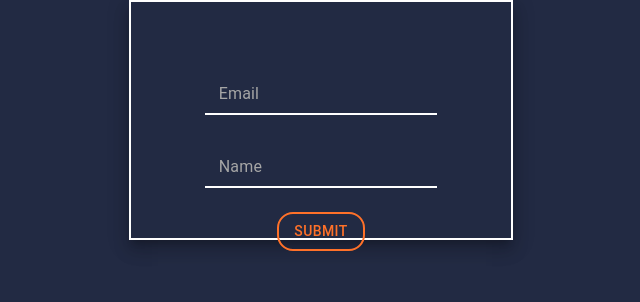
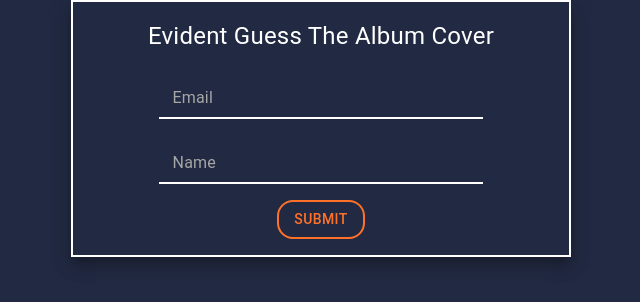
Before and after one commit to rodigb/evident-task, a React (Create React App) app: page / in a window 1280 px wide. Shown: the top 302 px of the page, without its empty margins (319-959 px from the left). Built offline with nearby package versions, Linux system fonts and the light colour scheme.

Commit message:
Adjusted example to allow email and name to be stored

```diff
--- a/src/components/Register.tsx
+++ b/src/components/Register.tsx
@@ -1,8 +1,15 @@
-import { Box, Button, Container, styled, TextField } from "@mui/material";
-import { useAppSelector, useAppDispatch } from "../hooks";
-import { incrementCount } from "./asyncActions";
+import {
+  Box,
+  Button,
+  Container,
+  styled,
+  TextField,
+  Typography,
+} from "@mui/material";
+import { useAppDispatch } from "../hooks";
+import { nameChange, emailChange } from "./asyncActions";
+import React from "react";
 
-function Register() {
 const CustomTextField = styled(TextField)({
   "& label": {
     color: "#A6A6A6",
@@ -38,31 +45,27 @@ function Register() {
   },
 });
 
-  const count = useAppSelector(
-    (state: { registerReducer: { value: number } }) =>
-      state.registerReducer.value
-  );
+function Register() {
+  const [name, setName] = React.useState("");
+  const [email, setEmail] = React.useState("");
+
   const dispatch = useAppDispatch();
 
-  function Counter() {
-    console.log("clicked");
-
-    dispatch(incrementCount());
-
-    console.log(count);
+  function Register() {
+    dispatch(nameChange(name));
+    dispatch(emailChange(email));
   }
   return (
     <Container
       sx={{
         bgcolor: "#222A43",
-        p: 8,
-        width: "30vw",
-        height: "30vh",
+        p: { xs: 3, sm: 2 },
         border: "2px solid #FFFFFF",
         display: "flex",
         justifyContent: "center",
         alignItems: "center",
         boxShadow: 11,
+        maxWidth: { xs: "95%", sm: "500px" },
       }}
     >
       <Box
@@ -72,11 +75,30 @@ function Register() {
           display: "flex",
           flexDirection: "column",
           alignItems: "center",
-          gap: 3,
+          gap: 2,
         }}
       >
-        <CustomTextField label="Email" sx={{ width: "70%" }} />
-        <CustomTextField label="Name" sx={{ width: "70%" }} />
+        <Typography
+          sx={{
+            color: "white",
+            fontSize: "1.5rem",
+            display: { xs: "none", sm: "none", md: "block" },
+          }}
+        >
+          Evident Guess The Album Cover
+        </Typography>
+        <CustomTextField
+          label="Email"
+          sx={{ width: "70%" }}
+          value={email}
+          onChange={(e) => setEmail(e.target.value)}
+        />
+        <CustomTextField
+          label="Name"
+          sx={{ width: "70%" }}
+          value={name}
+          onChange={(e) => setName(e.target.value)}
+        />
         <Button
           variant="outlined"
           sx={{
@@ -86,7 +108,7 @@ function Register() {
             borderWidth: 2,
           }}
           onClick={() => {
-            Counter();
+            Register();
           }}
         >
           Submit
--- a/src/components/asyncActions.ts
+++ b/src/components/asyncActions.ts
@@ -1,9 +1,15 @@
 import { createAsyncThunk } from "@reduxjs/toolkit";
-import { increment } from "./register.slice";
+import { informationSlice } from "./register.slice";
 
-export const incrementCount = createAsyncThunk(
-  "register/incrementCount",
-  async (_, thunkAPI) => {
-    thunkAPI.dispatch(increment());
+export const nameChange = createAsyncThunk(
+  "register/nameChange",
+  async (name: string, thunkAPI) => {
+    thunkAPI.dispatch(informationSlice.actions.name(name));
   }
 );
+export const emailChange = createAsyncThunk(
+  "register/emailChange",
+  async (email: string, thunkAPI) => {
+    thunkAPI.dispatch(informationSlice.actions.email(email));
+  }
+);
--- a/src/components/register.slice.ts
+++ b/src/components/register.slice.ts
@@ -4,36 +4,35 @@ import type { PayloadAction } from "@reduxjs/toolkit";
 import type { RootState } from "../store";
 
 // Define a type for the slice state
-interface CounterState {
-  value: number;
+interface informationState {
+  name: string;
+  email: string
 }
 
 // Define the initial state using that type
-const initialState: CounterState = {
-  value: 0,
+const initialState: informationState = {
+  name: "",
+  email: ""
 };
 
-export const counterSlice = createSlice({
+export const informationSlice = createSlice({
   name: "counter",
   // `createSlice` will infer the state type from the `initialState` argument
   initialState,
   reducers: {
-    increment: (state) => {
-      state.value += 1;
+    name: (state, action: PayloadAction<string>) => {
+      state.name = action.payload;
     },
-    decrement: (state) => {
-      state.value -= 1;
-    },
-    // Use the PayloadAction type to declare the contents of `action.payload`
-    incrementByAmount: (state, action: PayloadAction<number>) => {
-      state.value += action.payload;
+    email: (state, action: PayloadAction<string>) => {
+      state.email = action.payload;
     },
   },
 });
 
-export const { increment, decrement, incrementByAmount } = counterSlice.actions;
+export const { name, email } = informationSlice.actions;
 
 // Other code such as selectors can use the imported `RootState` type
-export const selectCount = (state: RootState) => state.registerReducer.value;
+export const selectName = (state: RootState) => state.registerReducer.name;
+export const selectEmail = (state: RootState) => state.registerReducer.email;
 
-export default counterSlice.reducer;
+export default informationSlice.reducer;
--- /dev/null
+++ b/src/components/selector.ts
@@ -0,0 +1,4 @@
+import { RootState } from '../store';
+
+export const selectName = (state: RootState) => state.registerReducer.name;
+export const selectEmail = (state: RootState) => state.registerReducer.email;
```
Lines whose indentation alone changed are shown as unchanged.
